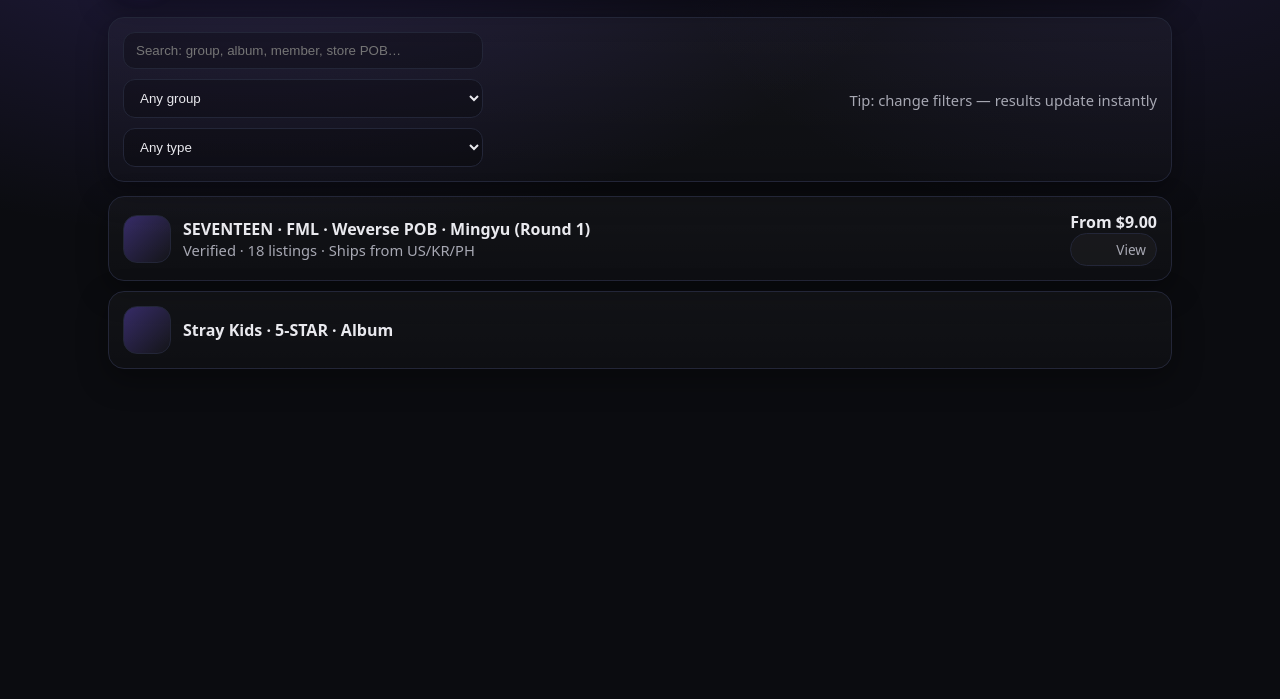
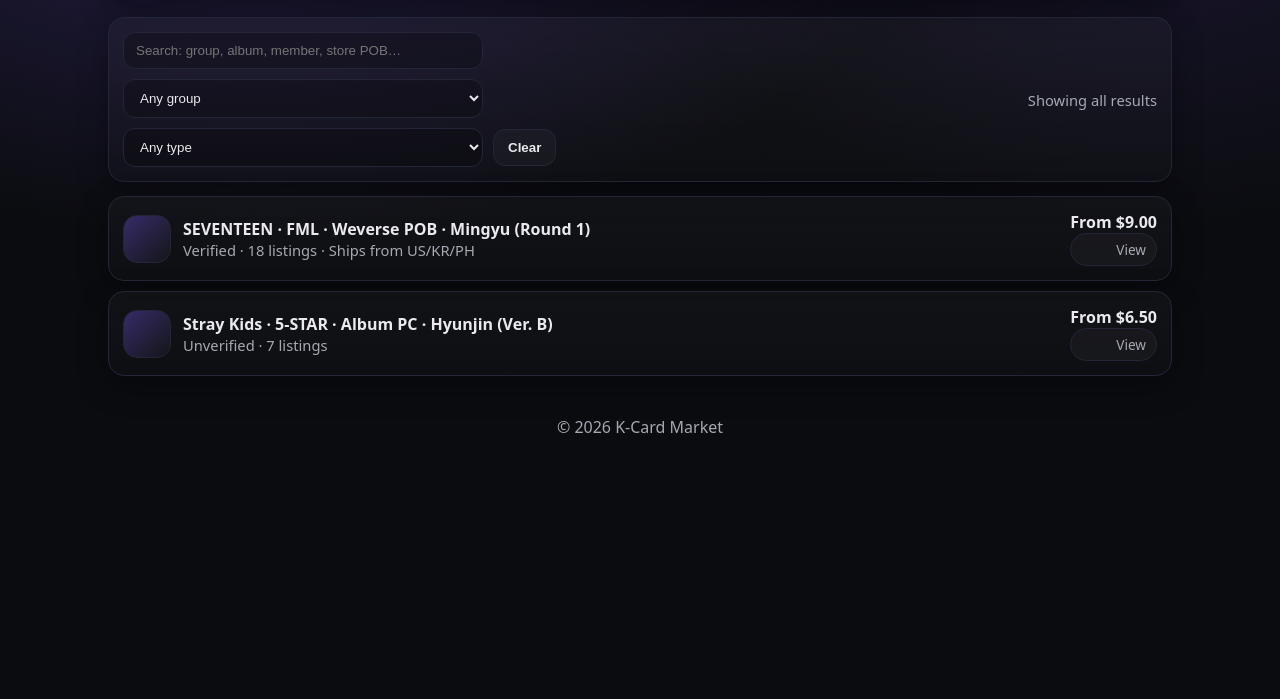
Before and after one commit to nakrute/kpop_mplace, a plain HTML site: page browse.html in a window 1280 px wide. Shown: the part 101-800 px from the top of the page. Drawn offline with Linux system fonts and the light colour scheme.

Commit message:
adding in filtering on the browse page

```diff
--- a/app.js
+++ b/app.js
@@ -1,4 +1,4 @@
-// Mobile menu toggle (used by every page)
+// Mobile menu toggle
 function toggleMenu() {
   const nav = document.querySelector(".nav");
   if (nav) nav.classList.toggle("open");
@@ -12,31 +12,56 @@
   });
 })();
 
-// --- Browse filtering logic (only runs on browse.html) ---
+// Normalize strings so "Stray   Kids" == "stray kids"
+function norm(str) {
+  return (str || "")
+    .toLowerCase()
+    .replace(/\s+/g, " ")
+    .trim();
+}
+
+// Browse filtering
 function applyBrowseFilters() {
   const searchEl = document.getElementById("searchInput");
   const groupEl = document.getElementById("groupFilter");
   const typeEl = document.getElementById("typeFilter");
   const noResultsEl = document.getElementById("noResults");
+  const resultsCountEl = document.getElementById("resultsCount");
 
-  // Not on browse page? Exit quietly.
+  // Not on browse page
   if (!searchEl || !groupEl || !typeEl) return;
 
-  const query = (searchEl.value || "").trim().toLowerCase();
-  const group = (groupEl.value || "").trim().toLowerCase();
-  const type = (typeEl.value || "").trim().toLowerCase();
+  const query = norm(searchEl.value);
+  const group = norm(groupEl.value);
+  const type = norm(typeEl.value);
 
-  const items = document.querySelectorAll(".rowitem[data-group][data-type]");
+  const items = document.querySelectorAll(".rowitem");
+
   let visibleCount = 0;
+  let totalCount = 0;
 
   items.forEach((item) => {
-    const itemGroup = (item.dataset.group || "").toLowerCase();
-    const itemType = (item.dataset.type || "").toLowerCase();
-    const itemText = (item.dataset.text || item.textContent || "").toLowerCase();
+    // Only filter items that actually have data-group + data-type
+    // (prevents accidental filtering of other .rowitem elements)
+    if (!item.dataset.group || !item.dataset.type) return;
 
-    const matchesGroup = !group || itemGroup === group;
-    const matchesType = !type || itemType === type;
-    const matchesQuery = !query || itemText.includes(query);
+    totalCount += 1;
+
+    const itemGroup = norm(item.dataset.group);
+    const itemType = norm(item.dataset.type);
+
+    // searchable text: data-tags preferred, fallback to textContent
+    const itemText = norm(item.dataset.tags || item.textContent);
+
+    // Flexible group/type matching:
+    // - exact match
+    // - OR substring (helps if you later do keys like "seventeen (svt)" etc.)
+    const matchesGroup = !group || itemGroup === group || itemGroup.includes(group) || group.includes(itemGroup);
+    const matchesType = !type || itemType === type || itemType.includes(type) || type.includes(itemType);
+
+    // Search query supports multiple words (AND behavior)
+    const qParts = query ? query.split(" ") : [];
+    const matchesQuery = !query || qParts.every((p) => itemText.includes(p));
 
     const show = matchesGroup && matchesType && matchesQuery;
 
@@ -44,23 +69,37 @@
     if (show) visibleCount += 1;
   });
 
-  if (noResultsEl) {
-    noResultsEl.style.display = visibleCount === 0 ? "" : "none";
+  if (noResultsEl) noResultsEl.style.display = visibleCount === 0 ? "" : "none";
+
+  if (resultsCountEl) {
+    if (!query && !group && !type) {
+      resultsCountEl.textContent = "Showing all results";
+    } else {
+      resultsCountEl.textContent = `Showing ${visibleCount} of ${totalCount}`;
+    }
   }
 }
 
 document.addEventListener("DOMContentLoaded", () => {
-  // Wire up browse listeners if present
   const searchEl = document.getElementById("searchInput");
   const groupEl = document.getElementById("groupFilter");
   const typeEl = document.getElementById("typeFilter");
+  const clearBtn = document.getElementById("clearFiltersBtn");
 
   if (searchEl && groupEl && typeEl) {
     searchEl.addEventListener("input", applyBrowseFilters);
     groupEl.addEventListener("change", applyBrowseFilters);
     typeEl.addEventListener("change", applyBrowseFilters);
 
-    // Run once on load
+    if (clearBtn) {
+      clearBtn.addEventListener("click", () => {
+        searchEl.value = "";
+        groupEl.value = "";
+        typeEl.value = "";
+        applyBrowseFilters();
+      });
+    }
+
     applyBrowseFilters();
   }
 });
--- a/browse.html
+++ b/browse.html
@@ -41,6 +41,7 @@
           aria-label="Search"
         />
 
+        <!-- Values are normalized + stable keys -->
         <select id="groupFilter" aria-label="Group filter">
           <option value="">Any group</option>
           <option value="seventeen">SEVENTEEN</option>
@@ -55,26 +56,26 @@
           <option value="lucky draw">Lucky Draw</option>
           <option value="broadcast">Broadcast</option>
         </select>
+
+        <button id="clearFiltersBtn" class="btn" type="button">Clear</button>
       </div>
 
-      <div class="small">
-        Tip: change filters — results update instantly
-      </div>
+      <div id="resultsCount" class="small">Showing all results</div>
     </section>
 
-    <!-- Optional: a tiny “no results” message -->
     <section id="noResults" class="panel card" style="margin-top:14px; display:none;">
       <h3 style="margin:0 0 6px 0;">No matches</h3>
       <p class="small" style="margin:0;">Try clearing filters or searching a broader term.</p>
     </section>
 
     <section id="browseList" class="list">
+      <!-- IMPORTANT: data-group / data-type are the “keys” used for filtering -->
       <a
         class="panel rowitem"
         href="item.html"
         data-group="seventeen"
         data-type="pob"
-        data-text="seventeen fml weverse pob mingyu round 1 verified 18 listings ships from us kr ph"
+        data-tags="seventeen svt fml weverse pob mingyu round 1 verified 18 listings us kr ph"
       >
         <div class="left">
           <div class="thumb"></div>
@@ -94,9 +95,26 @@
         href="item.html"
         data-group="stray kids"
         data-type="album pc"
-        data-text="stray kids 5-star album pc hyunjin ver b unverified 7 listings"
+        data-tags="stray kids skz 5-star 5star album pc hyunjin ver b unverified 7 listings"
       >
         <div class="left">
           <div class="thumb"></div>
           <div>
-            <div class="title">Stray Kids · 5-STAR · Album
+            <div class="title">Stray Kids · 5-STAR · Album PC · Hyunjin (Ver. B)</div>
+            <div class="meta">Unverified · 7 listings</div>
+          </div>
+        </div>
+        <div style="text-align:right">
+          <div class="price">From $6.50</div>
+          <div class="pill">View</div>
+        </div>
+      </a>
+    </section>
+
+    <footer class="footer">© <span id="y"></span> K-Card Market</footer>
+  </div>
+
+  <script src="app.js"></script>
+  <script>document.getElementById("y").textContent = new Date().getFullYear();</script>
+</body>
+</html>
```
